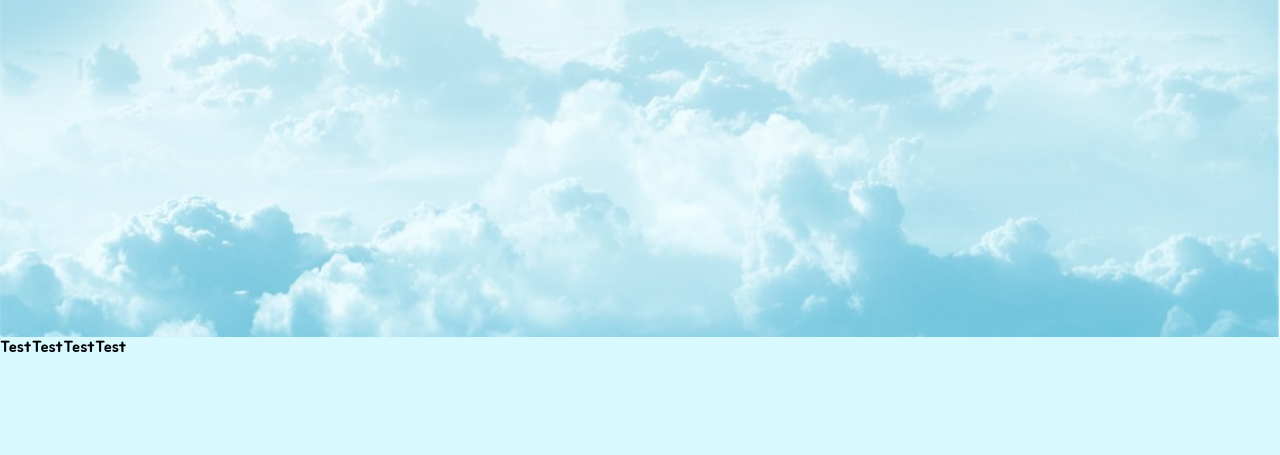
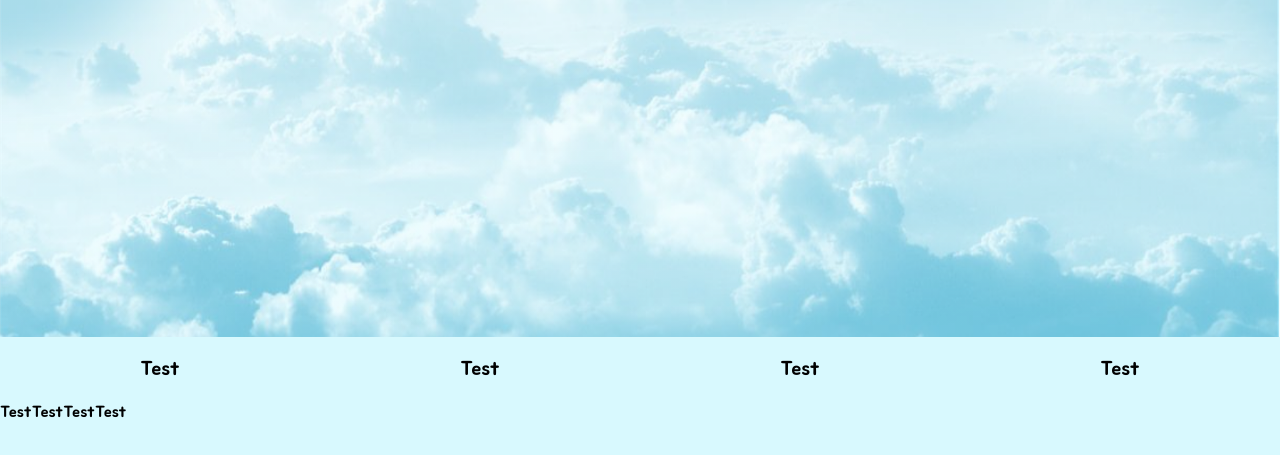
Before and after one commit to ParkDH0809/Web_Project, a plain HTML site: page index.html in a window 1280 px wide. Shown: the part 463-918 px from the top of the page. Drawn offline with Linux system fonts and the light colour scheme.

Commit message:
finish header, add nav

```diff
--- a/index.html
+++ b/index.html
@@ -30,8 +30,15 @@
     </header>
     <!--Navigation-->
     <nav class="nav">
+        <div class="navbar">
+            <ul >
+                <li class="nav-item">Test</li>
+                <li class="nav-item">Test</li>
+                <li class="nav-item">Test</li>
+                <li class="nav-item">Test</li>
+            </ul>
+        </div>
     </nav>
-
     <main>
         <div class="main">
             TestTestTestTest
--- a/style/style.css
+++ b/style/style.css
@@ -2,22 +2,24 @@
     --div-main-color : #d8f9fe;
 }
 
+* {
+    /*full screen*/
+    margin: 0;
+    padding: 0;
+}
 body {
     font-family: 'Jua', sans-serif;
     overflow-x: hidden;
-
-    /*full screen*/
-    margin: 0;
-    padding: 0;
 }
 
 /*background : cloud*/
 .background-picture {
     position: fixed;
-    width: 100%;
+    width: 100vw;
     height: 100vh;
     z-index: -1000;
 }
+
 
 /*header*/
 .header-div {
@@ -34,19 +36,36 @@ body {
     background: rgb(216,249,254);
     background: linear-gradient(0deg, rgba(216,249,254,1) 0%, rgba(255,255,255,1) 100%);
     opacity: 0.5;
-
-    /*for background picture*/
-    z-index: -900;
 }
 .header-text {
     /*position setting*/
     font-size: 30px;
     text-align: center;
+
     /*for animation*/
     opacity: 0;
     transition: 3s;
 }
 
+
+/*nav*/
+.navbar ul{
+    background-color: var(--div-main-color);
+    display: flex;
+    justify-content: center;
+    list-style: none;
+}
+.navbar ul li{
+    font-size: 20px;
+    text-align: center;
+    flex-grow: 1;
+    margin: 20px;
+}
+.nav-item:hover{
+    box-shadow: 2px 2px 2px 2px black;
+}
+
+
 .main {
     background-color: var(--div-main-color);
     height: 1000px;
```
